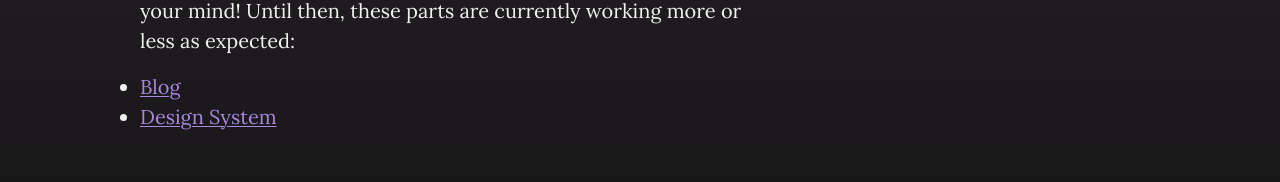
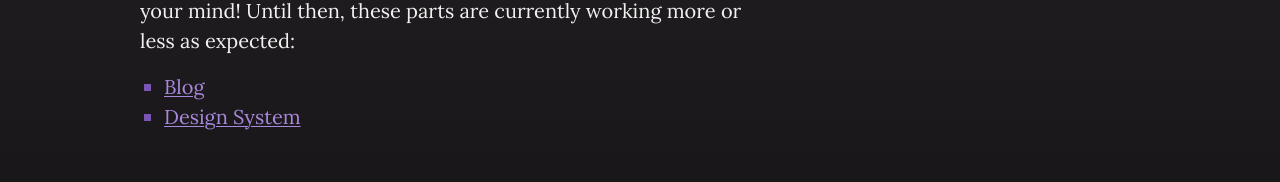
Before and after one commit to Frdnspnzr/greilach.dev, a Next.js app: page / in a window 1280 px wide. Shown: the part 297-479 px from the top of the page. Built offline with nearby package versions, Linux system fonts and the light colour scheme.

Commit message:
Add styles for lists

```diff
--- a/app/theme/typography.scss
+++ b/app/theme/typography.scss
@@ -148,6 +148,25 @@ table {
   }
 }
 
+ol,
+ul {
+  margin-left: var(--space-m);
+}
+
+ul {
+  list-style-type: square;
+}
+
+li::marker {
+  font-weight: bold;
+  color: var(--color-primary);
+  transition: color 250ms;
+}
+
+li:hover::marker {
+  color: var(--color-secondary);
+}
+
 // p,
 // ul,
 // ol,
@@ -202,30 +221,6 @@ table {
 //   }
 // }
 
-// ol,
-// ul {
-//   margin-left: var(--spacing-big);
-
-//   li {
-//     margin-top: var(--spacing-small);
-//     transition: margin 100ms;
-//   }
-// }
-
-// ul {
-//   list-style-type: square;
-// }
-
-// li::marker {
-//   font-weight: bold;
-//   color: var(--color-text-highlight-light);
-//   transition: color 250ms;
-// }
-
-// li:hover::marker {
-//   color: var(--color-text-highlight);
-// }
-
 // blockquote {
 //   margin-left: var(--spacing);
 //   padding-left: var(--spacing);
```
